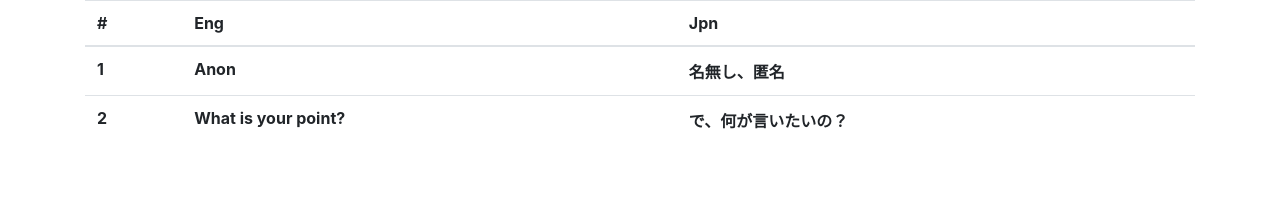
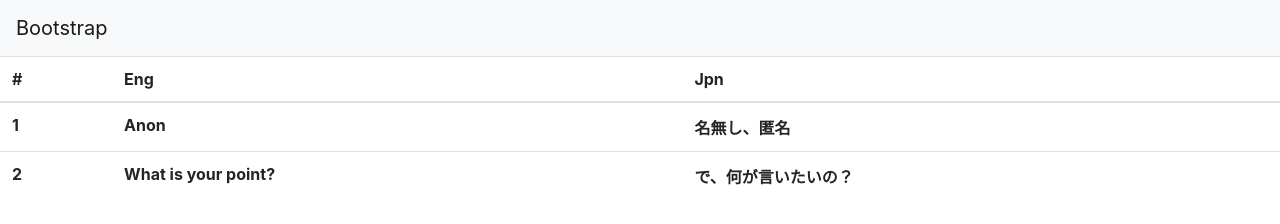
Before and after one commit to s151003/s151003.github.io, a plain HTML site: page A.html in a window 1280 px wide. Drawn offline with nearby package versions, Linux system fonts and the light colour scheme.

Commit message:
Add files via upload

```diff
--- a/A.html
+++ b/A.html
@@ -1,5 +1,9 @@
 <link rel="stylesheet" href="https://cdnjs.cloudflare.com/ajax/libs/twitter-bootstrap/4.0.0/css/bootstrap.min.css" />
-<div class="container">
+<nav class="navbar navbar-light bg-light">
+  <a class="navbar-brand" href="#">
+     Bootstrap
+  </a>
+</nav>
 <table class="table">
   <thead>
     <tr>
@@ -20,5 +24,4 @@
 		<th>で、何が言いたいの？</th>
 	</tr>
   </tbody>
-	</table>
-</div>
+</table>
```
